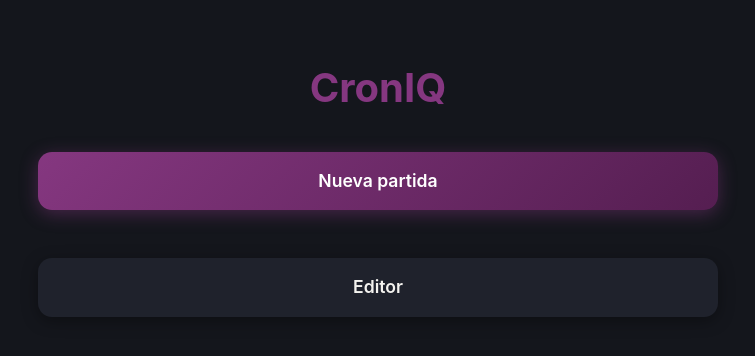
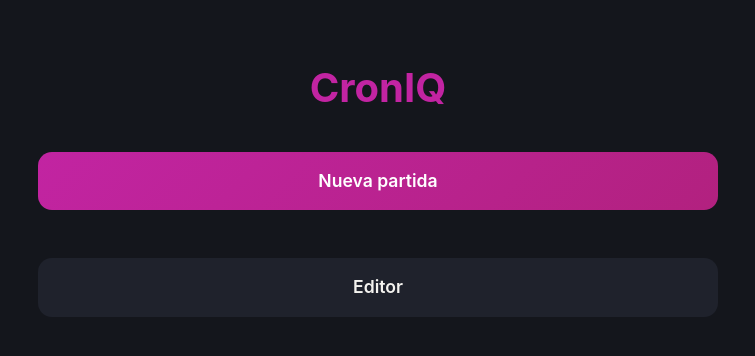
Before and after one commit to Rhodexa/CronIQ, a plain HTML site: page index.html in a window 1280 px wide. Shown: the whole page, without its empty margins (262-1017 px from the left). Drawn offline with Linux system fonts and the light colour scheme.

Commit message:
Update main.css

```diff
--- a/css/main.css
+++ b/css/main.css
@@ -6,8 +6,8 @@
 	--color-surface-raised: #2a2e3a;
 	--color-text: #f4f3ef;
 	--color-text-muted: #9aa0b1;
-	--color-primary: #853780;
-	--color-primary-hover: #551e51;
+	--color-primary: #c224a2;
+	--color-primary-hover: #b2217f;
 	--color-primary-contrast: #ffffff;
 	--color-danger: #ff6b6b;
 	--radius-sm: 8px;
@@ -108,7 +108,6 @@ button[type="submit"]:not(.button) {
 	background: linear-gradient(135deg, var(--color-primary), var(--color-primary-hover));
 	color: var(--color-primary-contrast);
 	font-weight: 600;
-	box-shadow: 0 4px 18px color-mix(in srgb, var(--color-primary) 45%, transparent);
 	transition: transform 0.15s ease, box-shadow 0.15s ease;
 }
 
@@ -207,7 +206,6 @@ button[type="submit"]:not(.button) {
 	display: block;
 	background: var(--color-surface);
 	border-radius: var(--radius-md);
-	box-shadow: var(--shadow-card);
 	padding: 1rem;
 	color: var(--color-text);
 	text-decoration: none;
@@ -225,7 +223,6 @@ button[type="submit"]:not(.button) {
 	overflow: hidden;
 	background: linear-gradient(135deg, var(--color-primary), var(--color-primary-hover));
 	color: var(--color-primary-contrast);
-	box-shadow: 0 4px 18px color-mix(in srgb, var(--color-primary) 45%, transparent);
 }
 
 .menu-card-primary::before {
@@ -239,8 +236,9 @@ button[type="submit"]:not(.button) {
 }
 
 .menu-card-primary:hover {
+	background: linear-gradient(135deg, var(--color-primary-hover), var(--color-primary));
 	transform: translateY(-2px) scale(1.015);
-	box-shadow: 0 8px 28px color-mix(in srgb, var(--color-primary) 60%, transparent);
+	box-shadow: 0 4px 18px color-mix(in srgb, var(--color-primary) 45%, transparent);
 }
 
 .menu-card-primary:hover::before {
```
